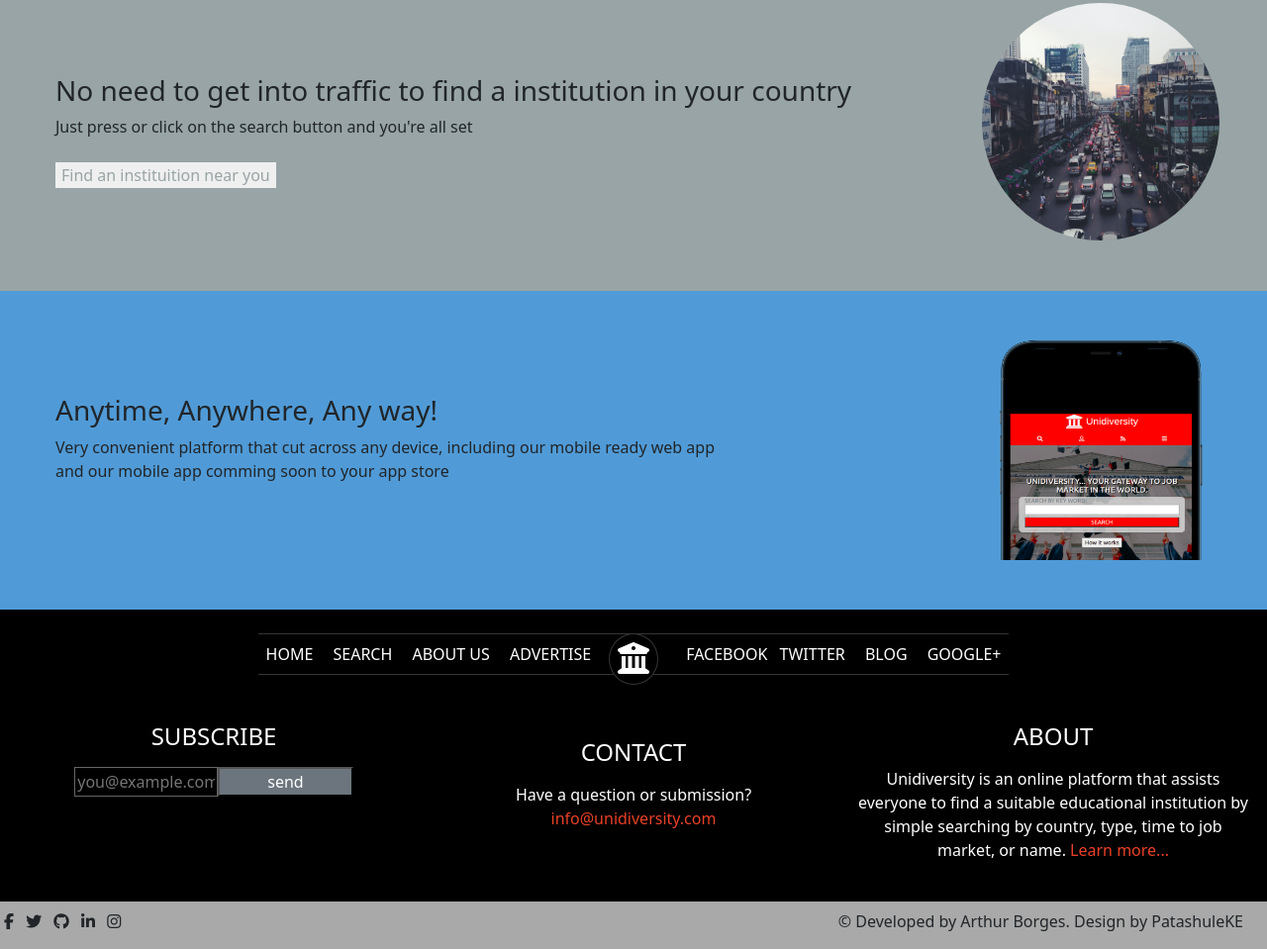
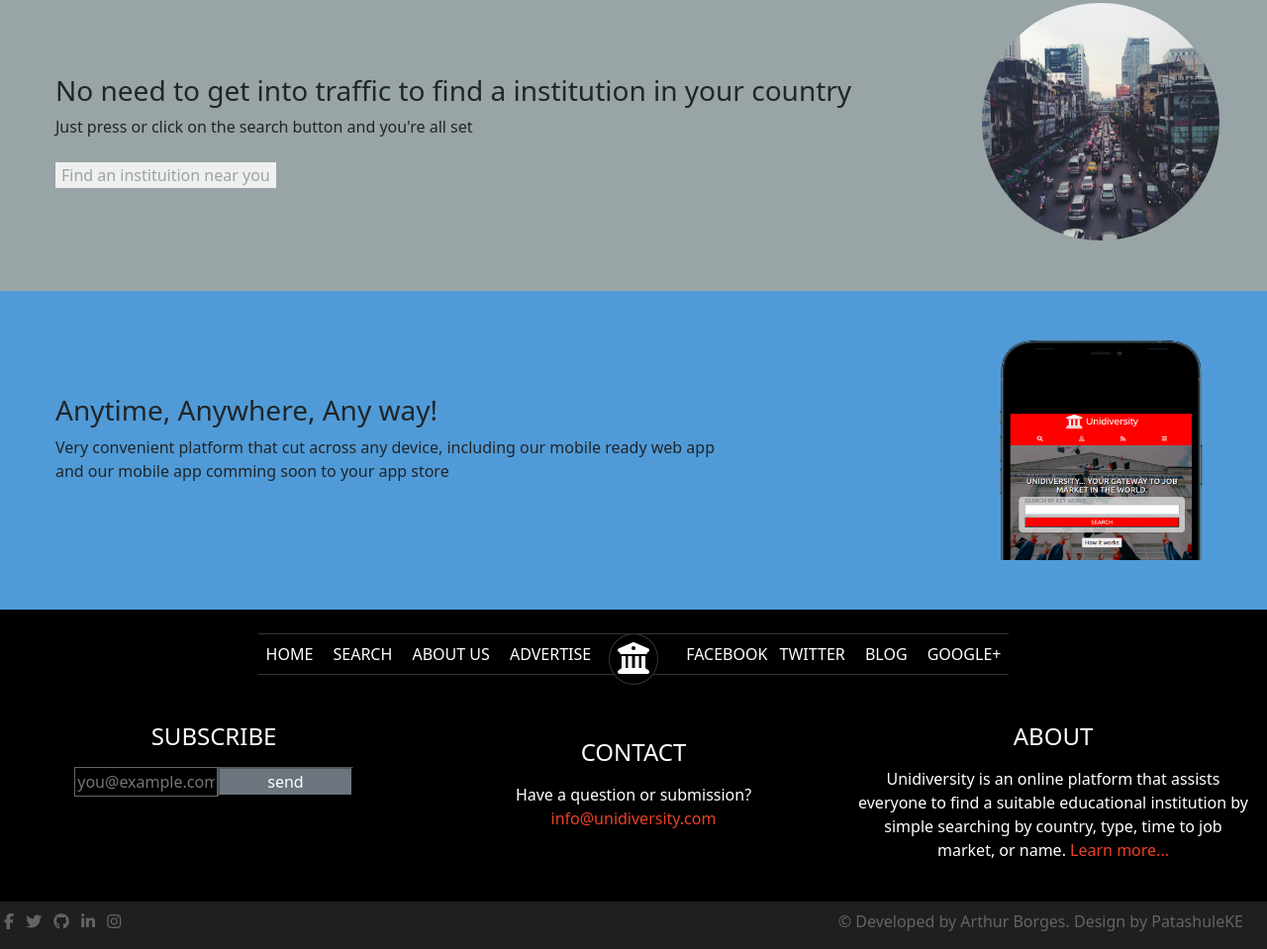
Before and after one commit to arthurborgesdev/unidiversity, a website: page index.html in a window 1280 px wide. Shown: the part 1475-2434 px from the top of the page at 99% size. Drawn offline with nearby package versions, Linux system fonts and the light colour scheme.

Commit message:
Change gray color of the footer

```diff
--- a/index.css
+++ b/index.css
@@ -115,11 +115,15 @@
 }
 
 .gray-bar {
-  background-color: darkgray;
+  background-color: rgb(31, 31, 31);
 }
 
 .mobile-f-size {
   font-size: 0.7rem;
+}
+
+.footer-gray {
+  color: rgb(100, 100, 100);
 }
 
 .footer-links {
--- a/index.html
+++ b/index.html
@@ -159,14 +159,14 @@
       </section>
       <section class="d-flex my-auto justify-content-between gray-bar pt-2">
         <div class="social-icons">
-          <a class="text-dark text-decoration-none px-1" href="#"><i class="fab fa-facebook-f"></i></a>
-          <a class="text-dark text-decoration-none px-1" href="#"><i class="fab fa-twitter"></i></a>
-          <a class="text-dark text-decoration-none px-1" href="#"><i class="fab fa-github"></i></a>
-          <a class="text-dark text-decoration-none px-1" href="#"><i class="fab fa-linkedin-in"></i></a>
-          <a class="text-dark text-decoration-none px-1" href="#"><i class="fab fa-instagram"></i></a>
+          <a class="footer-gray text-decoration-none px-1" href="#"><i class="fab fa-facebook-f"></i></a>
+          <a class="footer-gray text-decoration-none px-1" href="#"><i class="fab fa-twitter"></i></a>
+          <a class="footer-gray text-decoration-none px-1" href="#"><i class="fab fa-github"></i></a>
+          <a class="footer-gray text-decoration-none px-1" href="#"><i class="fab fa-linkedin-in"></i></a>
+          <a class="footer-gray text-decoration-none px-1" href="#"><i class="fab fa-instagram"></i></a>
         </div>
         <div class="acknowledgements">
-          <p class="px-4">© Developed by Arthur Borges. Design by PatashuleKE</p>
+          <p class="px-4 footer-gray">© Developed by Arthur Borges. Design by PatashuleKE</p>
         </div>
       </section>
     </footer>
```
